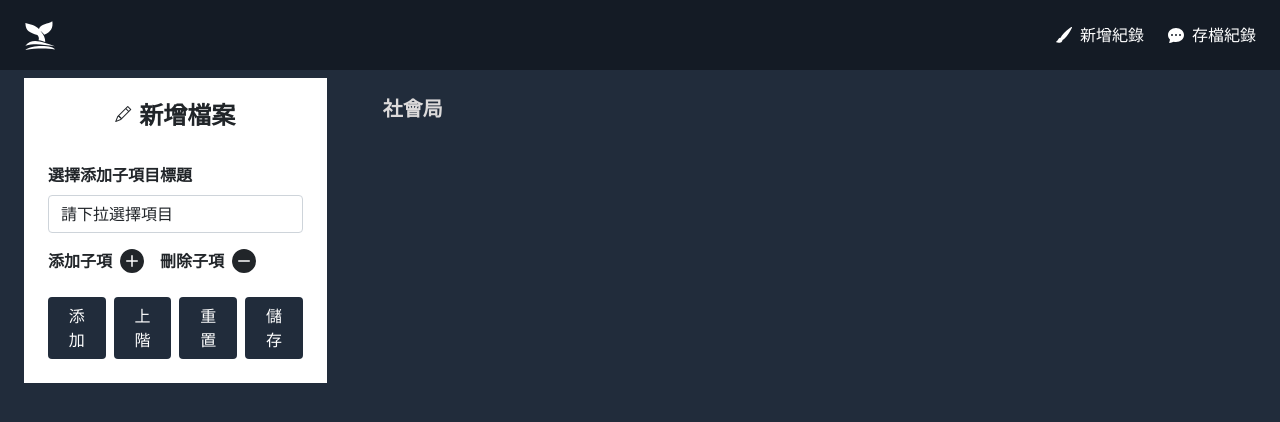
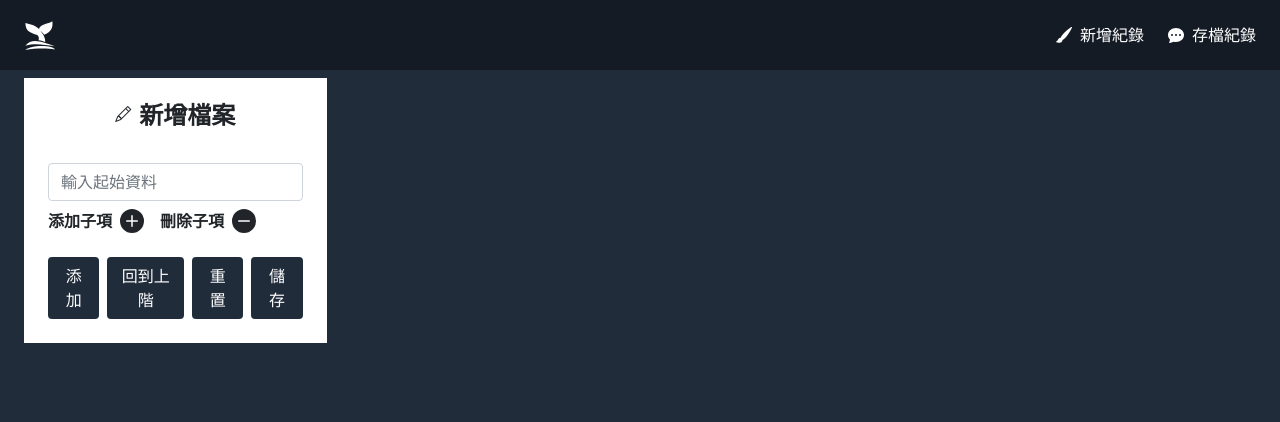
Before and after one commit to SlienceAn/Business-Arch, a Next.js app: page /NewPage in a window 1280 px wide. Shown: the top 422 px of the page. Built offline with nearby package versions, Linux system fonts and the light colour scheme.

Commit message:
修改CSS & 抽象組件

```diff
--- a/components/ChildControl.jsx
+++ b/components/ChildControl.jsx
@@ -1,12 +1,15 @@
 import React from 'react';
 import { BsPlusCircleFill, BsDashCircleFill } from 'react-icons/bs'
 
-export const AddChild = ({ onClick }) => {
+export const AddChild = ({ setChildVal, childVal }) => {
     return (
         <label
             className='form-label d-flex align-content-end gap-2'
             htmlFor='childItem'
-            onClick={onClick}
+            onClick={() => setChildVal([...childVal, {
+                body: "",
+                content: []
+            }])}
         >
             <span>
                 <strong>添加子項</strong>
@@ -16,12 +19,16 @@ export const AddChild = ({ onClick }) => {
     )
 }
 
-export const DeleteChild = ({ onClick }) => {
+export const DeleteChild = ({ setChildVal, childVal }) => {
     return (
         <label
             className='form-label d-flex align-content-end gap-2'
             htmlFor='childItem'
-            onClick={onClick}
+            onClick={() => {
+                const arr = [...childVal]
+                arr.pop()
+                setChildVal(arr)
+            }}
         >
             <span>
                 <strong>刪除子項</strong>
--- a/components/SelectGroup.jsx
+++ b/components/SelectGroup.jsx
@@ -15,7 +15,7 @@ export default function SelectGroup({ context, getValue }) {
         return [...new Set(result.map(item => JSON.stringify(item)))].map(item => JSON.parse(item));
     }
     return (
-        <>
+        <div className='mb-3'>
             <label className='form-label' htmlFor='parentItem'>
                 <strong>選擇添加子項目標題</strong>
             </label>
@@ -27,6 +27,6 @@ export default function SelectGroup({ context, getValue }) {
                 <option style={{ fontWeight: "bolder", marginLeft: "50px" }}>請下拉選擇項目</option>
                 {getAllData(context).map(el => <option value={el['id']} key={el['id']}>{el['body']}</option>)}
             </select>
-        </>
+        </div>
     )
 }
--- a/components/TreeView.jsx
+++ b/components/TreeView.jsx
@@ -18,7 +18,7 @@ const TreeView = (props) => {
         )
     } else {
         return (
-            <li className={data.body === '社會局' ? 'root' : ''}>
+            <li>
                 <span>
                     {data.body}
                 </span>
--- a/pages/NewPage.jsx
+++ b/pages/NewPage.jsx
@@ -3,12 +3,12 @@ import TreeView from '../components/TreeView'
 import InputModal from '../components/InputModal'
 import SelectGroup from '../components/SelectGroup';
 import { AddChild, DeleteChild } from '../components/ChildControl'
+import { useSerial, usePrevious } from '../public/lib';
 import axios from 'axios';
-import { useSerial } from '../public/lib';
 
 export default function NewPage() {
     const [context, setContext] = useState({
-        body: "社會局",
+        body: "",
         id: "Head",
         content: []
     })
@@ -17,6 +17,12 @@ export default function NewPage() {
     const [fileName, setfileName] = useState("")
 
     const getValue = (event, cate, idx = 0) => {
+        if (cate === "index") {
+            setContext({
+                ...context,
+                body: event.target.value
+            })
+        }
         if (cate === "select") {
             setParentVal(event.target.value)
         }
@@ -29,11 +35,6 @@ export default function NewPage() {
             }
             setChildVal(arr)
         }
-    }
-    const removeCol = () => {
-        const arr = [...childVal]
-        arr.pop()
-        setChildVal(arr)
     }
     const postData = () => {
         const newContext = Object.assign({}, context)
@@ -63,20 +64,16 @@ export default function NewPage() {
                         <h4><strong>新增檔案</strong></h4>
                     </div>
                     <div>
-                        <div className='mb-3'>
-                            <SelectGroup context={context} getValue={getValue} />
-                        </div>
+                        <input
+                            className='form-control mb-2'
+                            placeholder='輸入起始資料'
+                            onBlur={event => getValue(event, "index")}
+                        />
+                        {context.body !== "" && <SelectGroup context={context} getValue={getValue} />}
                         <div className='mb-3'>
                             <div className='d-flex gap-3'>
-                                <AddChild onClick={() => setChildVal([...childVal, {
-                                    body: "",
-                                    content: []
-                                }])} />
-                                <DeleteChild onClick={() => {
-                                    const arr = [...childVal]
-                                    arr.pop()
-                                    setChildVal(arr)
-                                }} />
+                                <AddChild setChildVal={setChildVal} childVal={childVal} />
+                                <DeleteChild setChildVal={setChildVal} childVal={childVal} />
                             </div>
                             {childVal.map((el, idx) =>
                                 <input
@@ -91,7 +88,7 @@ export default function NewPage() {
                     </div>
                     <div className='d-flex gap-2'>
                         <button className='btn btn-bg text-white' onClick={postData}>添加</button>
-                        <button className='btn btn-bg text-white'>上階</button>
+                        <button className='btn btn-bg text-white' >回到上階</button>
                         <button className='btn btn-bg text-white' onClick={() => setChildVal([])}>重置</button>
                         <button className='btn btn-bg text-white' data-bs-toggle="modal" data-bs-target="#exampleModal">儲存</button>
                     </div>
--- a/styles/TreeView.scss
+++ b/styles/TreeView.scss
@@ -8,6 +8,10 @@
     color: rgb(220, 218, 218);
     background-color: #212c3b;
     font-weight: bolder;
+
+    &>ul>li::before {
+        display: none !important;
+    }
 
     ul {
         margin: 0px 0px 0px 5px;
@@ -41,15 +45,6 @@
                 bottom: -7px;
             }
 
-            &.root {
-                margin: 0px 0px 0px -5px;
-
-                &::before,
-                &::after {
-                    display: none;
-                }
-            }
-
             &:last-child::after {
                 display: none;
             }
```
